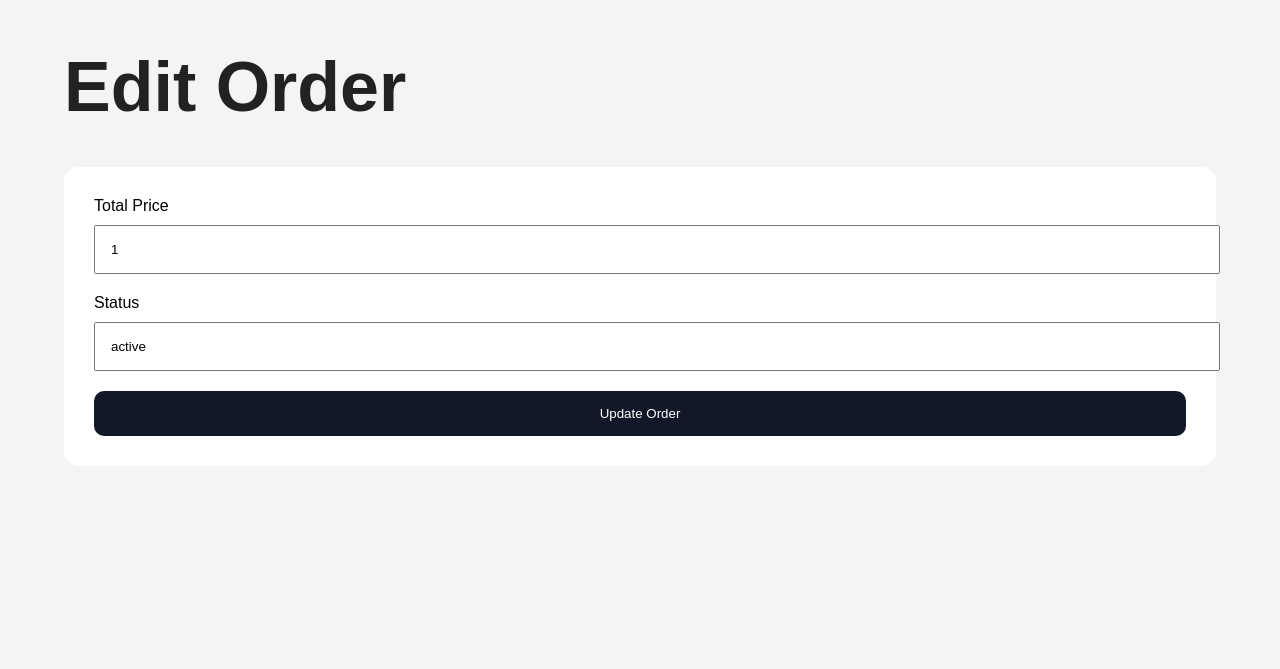
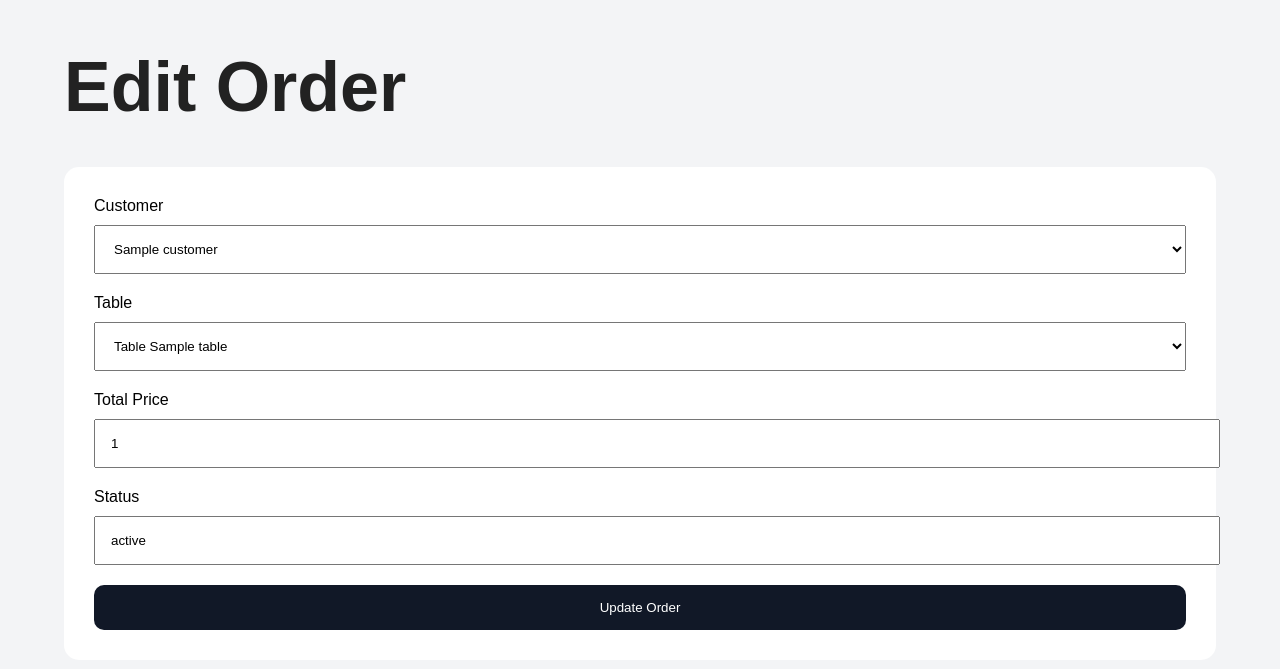
Before and after one commit to Tun30beep/Tun30beep-CS104_Tun, a Flask app: template templates/edit_order.html in a window 1280 px wide. Shown: the top 669 px of the page. Run offline with Flask 3, Linux system fonts and the light colour scheme; the template is opened without the code that fills it: most values are stand-ins (such as "Sample title", 1, 10 or a date in 2020).

Commit message:
Update edit_order.html

```diff
--- a/templates/edit_order.html
+++ b/templates/edit_order.html
@@ -19,6 +19,40 @@
     <h1>Edit Order</h1>
 
     <form method="POST">
+
+        <label>Customer</label>
+
+        <select name="customer_id">
+
+            {% for customer in customers %}
+
+            <option value="{{ customer[0] }}">
+
+                {{ customer[1] }}
+
+            </option>
+
+            {% endfor %}
+
+        </select>
+
+
+        <label>Table</label>
+
+        <select name="table_id">
+
+            {% for table in tables %}
+
+            <option value="{{ table[0] }}">
+
+                Table {{ table[1] }}
+
+            </option>
+
+            {% endfor %}
+
+        </select>
+
 
         <label>Total Price</label>
 
```
